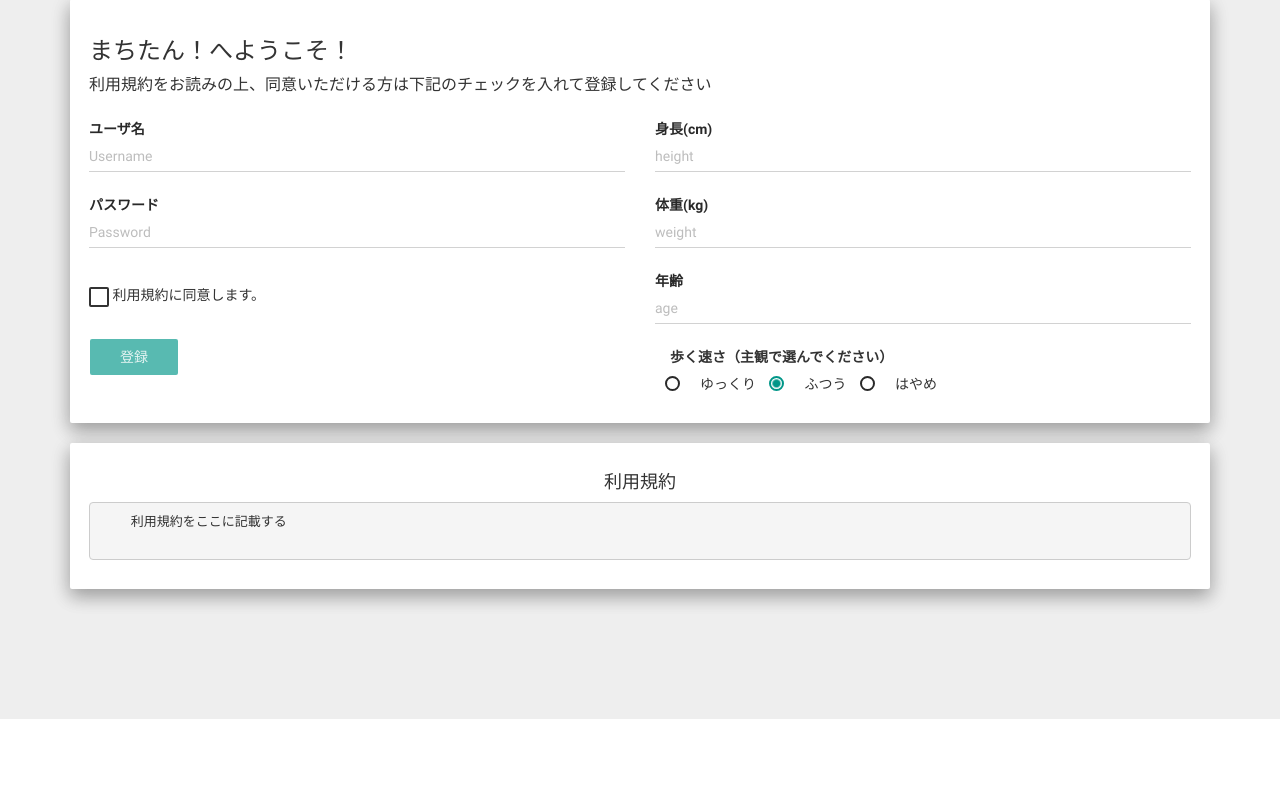
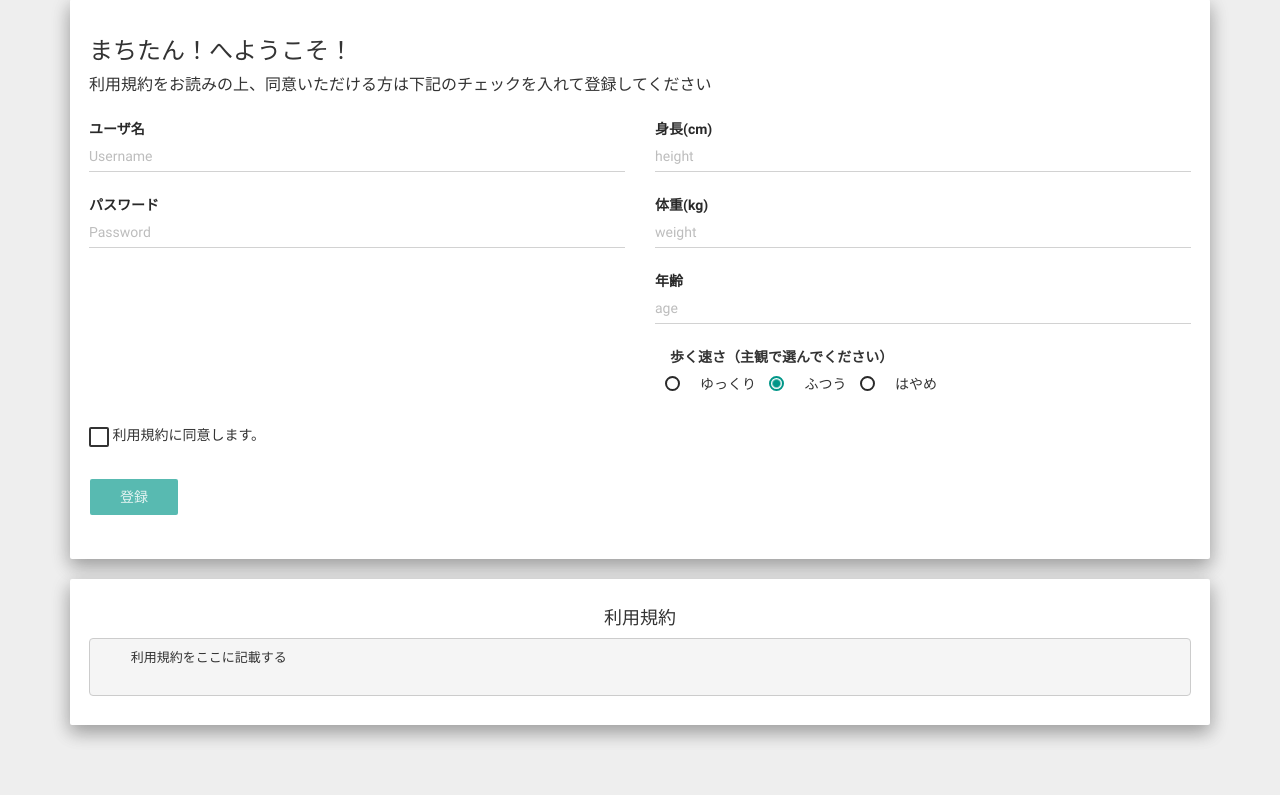
Before and after one commit to machitan/machitan, a CakePHP app: the page made by app/View/Users/add.ctp in a window 1280 px wide. Shown: the part 81-876 px from the top of the page. Before the commit the page ends 800 px from the top, so only its background shows below. Run offline with PHP 8.4 and a stand-in for CakePHP, Linux system fonts and the light colour scheme; the template is opened without the code that fills it, so the values that code supplies are empty; some libraries are stand-ins or nearby versions.

Commit message:
ユーザ登録画面のレイアウトについてスマホ版も意識して修正

```diff
--- a/app/View/Users/add.ctp
+++ b/app/View/Users/add.ctp
@@ -29,15 +29,6 @@
               <div class="input password required form-group">
                 <label class="control-label" for="UserPassword">パスワード</label>
                 <input class="form-control" name="data[User][password]" type="password" id="UserPassword" required="required" placeholder="Password" />
-              </div>
-              <div class="form-group checkbox">
-                <label>
-                  <input id="term_check_box" type="checkbox" name="terms_check"> 利用規約に同意します。
-                </label>
-              </div>
-              <br>
-              <div class="form-group submit">
-                <button id="submit-button" type="submit" class="btn btn-primary" disabled>登録</button>
               </div>
             </fieldset>
           </div>
@@ -72,6 +63,21 @@
             </fieldset>
           </div>
         </div>
+        <div class="col-lg-12">
+          <div class="container">
+            <fieldset>
+              <div class="form-group checkbox">
+                <label>
+                  <input id="term_check_box" type="checkbox" name="terms_check"> 利用規約に同意します。
+                </label>
+              </div>
+              <br>
+              <div class="form-group submit">
+                <button id="submit-button" type="submit" class="btn btn-primary" disabled>登録</button>
+              </div>
+            </fieldset>
+          </div>
+        </div>
       </form>
     </div>
   </div>
```
